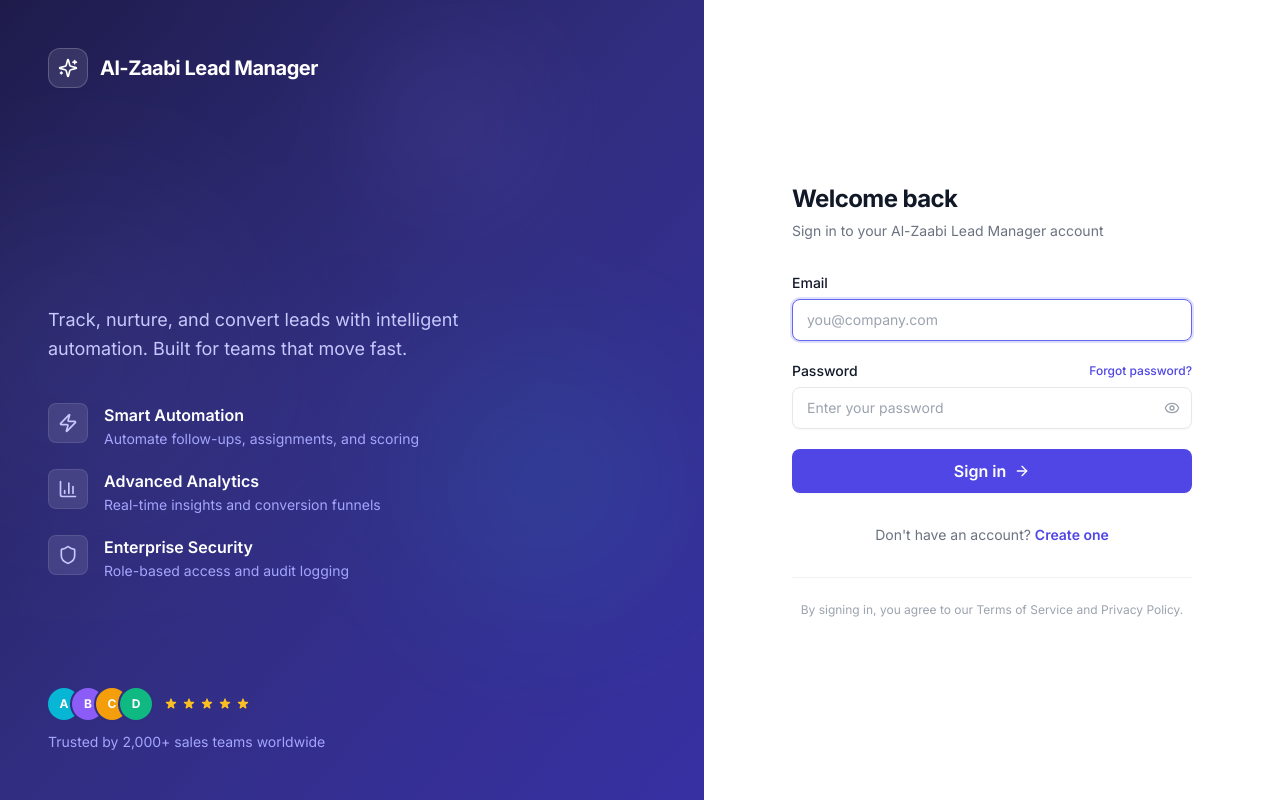
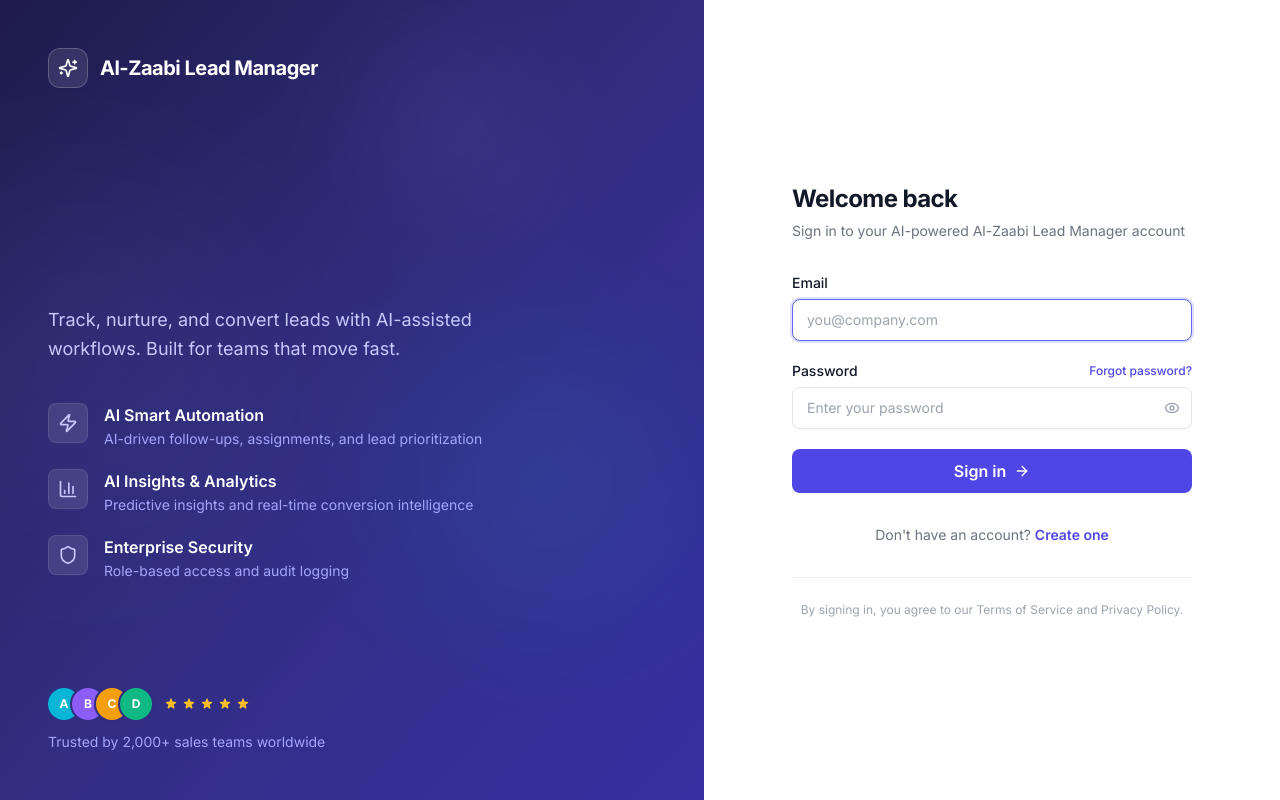
Before and after one commit to vimalvijayakumar1983/Al-Zaabi-Lead-Manager-, a Next.js app in the folder frontend/: page /login in a window 1280 px wide. Built offline with nearby package versions, Linux system fonts and the light colour scheme.

Commit message:
fix(auth): move AI messaging to login page copy
Co-authored-by: vimalvijayakumar1983 <vimalvijayakumar1983@users.noreply.github.com>

```diff
--- a/frontend/src/app/login/page.tsx
+++ b/frontend/src/app/login/page.tsx
@@ -7,8 +7,8 @@ import { useAuthStore } from '@/store/authStore';
 import { Sparkles, ArrowRight, Eye, EyeOff, CheckCircle2, Zap, Shield, BarChart3 } from 'lucide-react';
 
 const features = [
-  { icon: Zap, title: 'Smart Automation', description: 'Automate follow-ups, assignments, and scoring' },
-  { icon: BarChart3, title: 'Advanced Analytics', description: 'Real-time insights and conversion funnels' },
+  { icon: Zap, title: 'AI Smart Automation', description: 'AI-driven follow-ups, assignments, and lead prioritization' },
+  { icon: BarChart3, title: 'AI Insights & Analytics', description: 'Predictive insights and real-time conversion intelligence' },
   { icon: Shield, title: 'Enterprise Security', description: 'Role-based access and audit logging' },
 ];
 
@@ -85,13 +85,13 @@ export default function LoginPage() {
           {/* Main content */}
           <div className="max-w-lg">
             <h1 className="text-4xl font-bold tracking-tight leading-tight mb-4 animate-fade-in-up">
-              The modern platform for
+              The AI-powered platform for
               <span className="block mt-1 bg-gradient-to-r from-white to-brand-200 bg-clip-text text-transparent">
                 lead management
               </span>
             </h1>
             <p className="text-lg text-brand-200 leading-relaxed mb-10 animate-fade-in-up stagger-1">
-              Track, nurture, and convert leads with intelligent automation.
+              Track, nurture, and convert leads with AI-assisted workflows.
               Built for teams that move fast.
             </p>
 
@@ -157,7 +157,7 @@ export default function LoginPage() {
             <p className="text-sm text-text-secondary mt-1.5 mb-8">
               {isRegister
                 ? 'Start managing your leads in minutes'
-                : 'Sign in to your Al-Zaabi Lead Manager account'}
+                : 'Sign in to your AI-powered Al-Zaabi Lead Manager account'}
             </p>
           </div>
 
--- a/frontend/src/app/page.tsx
+++ b/frontend/src/app/page.tsx
@@ -3,7 +3,7 @@
 import { useEffect } from 'react';
 import { useRouter } from 'next/navigation';
 import { useAuthStore } from '@/store/authStore';
-import { BrainCircuit, Sparkles, Zap } from 'lucide-react';
+import { Sparkles } from 'lucide-react';
 
 export default function HomePage() {
   const router = useRouter();
@@ -20,31 +20,11 @@ export default function HomePage() {
   }, [isLoading, isAuthenticated, router]);
 
   return (
-    <div className="min-h-screen flex flex-col items-center justify-center bg-surface-secondary px-4">
-      <div className="h-14 w-14 rounded-2xl bg-gradient-to-br from-brand-500 to-brand-700 flex items-center justify-center shadow-glow animate-pulse-soft">
-        <Sparkles className="h-7 w-7 text-white" />
+    <div className="min-h-screen flex flex-col items-center justify-center bg-surface-secondary">
+      <div className="h-12 w-12 rounded-xl bg-gradient-to-br from-brand-500 to-brand-700 flex items-center justify-center shadow-glow animate-pulse-soft">
+        <Sparkles className="h-6 w-6 text-white" />
       </div>
-      <h1 className="mt-5 text-xl font-semibold text-text-primary text-center">
-        AI-powered CRM for faster conversions
-      </h1>
-      <p className="mt-2 text-sm text-text-secondary text-center max-w-xl">
-        Smart lead scoring, call intelligence, and actionable recommendations are loading for your workspace.
-      </p>
-      <div className="mt-5 flex flex-wrap items-center justify-center gap-2">
-        <span className="inline-flex items-center gap-1.5 rounded-full bg-surface-primary px-3 py-1.5 text-xs text-text-secondary ring-1 ring-border shadow-soft">
-          <BrainCircuit className="h-3.5 w-3.5 text-brand-600" />
-          AI Lead Insights
-        </span>
-        <span className="inline-flex items-center gap-1.5 rounded-full bg-surface-primary px-3 py-1.5 text-xs text-text-secondary ring-1 ring-border shadow-soft">
-          <Zap className="h-3.5 w-3.5 text-brand-600" />
-          Smart Automation
-        </span>
-        <span className="inline-flex items-center gap-1.5 rounded-full bg-surface-primary px-3 py-1.5 text-xs text-text-secondary ring-1 ring-border shadow-soft">
-          <Sparkles className="h-3.5 w-3.5 text-brand-600" />
-          Conversation Intelligence
-        </span>
-      </div>
-      <p className="mt-6 text-sm text-text-tertiary">Loading LeadFlow...</p>
+      <p className="mt-4 text-sm text-text-tertiary">Loading LeadFlow...</p>
     </div>
   );
 }
```
